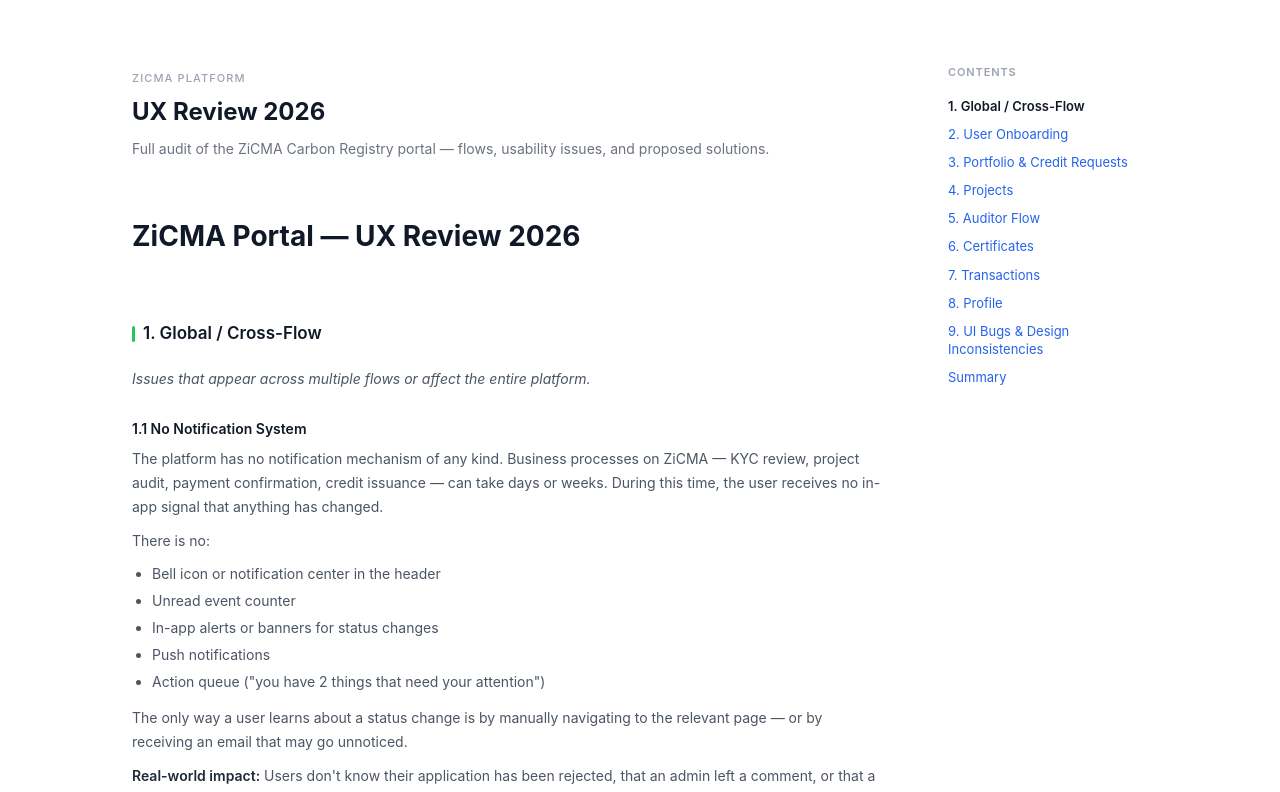
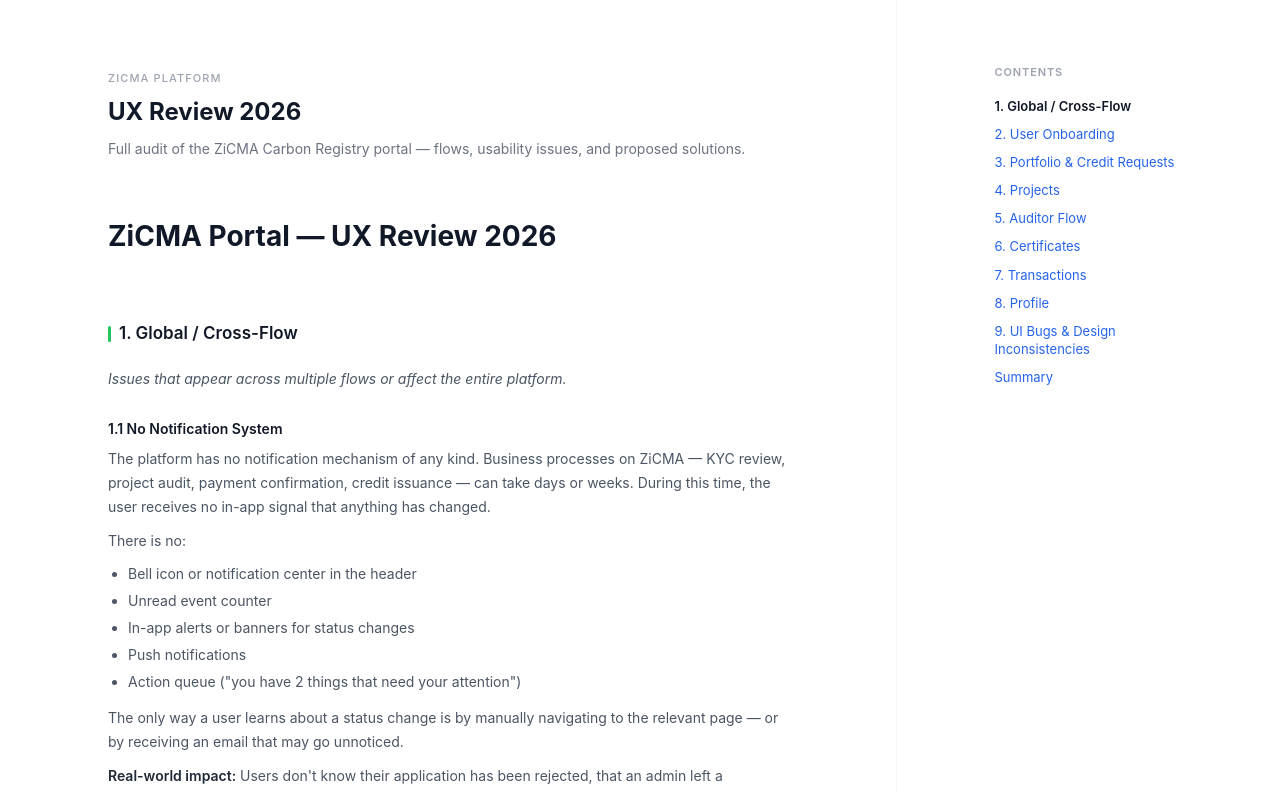
Before and after one commit to lixunoff/CV, a Next.js app: page /platformuxaudit in a window 1280 px wide. Shown: the top 792 px of the page. Built offline with nearby package versions, Linux system fonts and the light colour scheme.

Commit message:
feat: 70/30 split layout with centered content and nav

```diff
--- a/app/platformuxaudit/page.tsx
+++ b/app/platformuxaudit/page.tsx
@@ -44,15 +44,12 @@ function stripToc(markdown: string): string {
 
 function normalizeHeadings(markdown: string): string {
   const lines = markdown.split('\n');
-
   const step1: string[] = [];
   let inNumberedSection = true;
 
   for (let i = 0; i < lines.length; i++) {
     const line = lines[i];
-    if (line.startsWith('## ')) {
-      inNumberedSection = /^## \d+\./.test(line);
-    }
+    if (line.startsWith('## ')) inNumberedSection = /^## \d+\./.test(line);
     const h3Match = line.match(/^### (.+)$/);
     if (h3Match && inNumberedSection) {
       let isSubSection = false;
@@ -67,9 +64,7 @@ function normalizeHeadings(markdown: string): string {
     }
   }
 
-  let h2Num = '';
-  let h3Num = '';
-  let h4Counter = 0;
+  let h2Num = '', h3Num = '', h4Counter = 0;
   const result: string[] = [];
 
   for (const line of step1) {
@@ -78,14 +73,10 @@ function normalizeHeadings(markdown: string): string {
     const h4Match = line.match(/^#### (.+)$/);
 
     if (line.startsWith('## ')) {
-      h2Num = h2Match ? h2Match[1] : '';
-      h3Num = '';
-      h4Counter = 0;
+      h2Num = h2Match ? h2Match[1] : ''; h3Num = ''; h4Counter = 0;
       result.push(line);
     } else if (h3Match) {
-      h3Num = h3Match[1];
-      h4Counter = 0;
-      result.push(line);
+      h3Num = h3Match[1]; h4Counter = 0; result.push(line);
     } else if (h4Match) {
       const text = h4Match[1];
       if (/^\d/.test(text) || !h2Num) {
@@ -178,9 +169,7 @@ export default function PlatformUXAudit() {
     fetch('/ux-review-master.md')
       .then(r => r.text())
       .then(md => {
-        const stripped = stripToc(md);
-        const normalized = normalizeHeadings(stripped);
-        setContent(normalized);
+        setContent(normalizeHeadings(stripToc(md)));
         setToc(extractToc(md));
       });
   }, []);
@@ -208,10 +197,11 @@ export default function PlatformUXAudit() {
   }, []);
 
   return (
-    <div style={{ minHeight: '100vh', backgroundColor: '#fff' }}>
-      <div style={{ maxWidth: 1080, margin: '0 auto', padding: '4rem 2rem', display: 'flex', gap: '4rem', alignItems: 'flex-start' }}>
+    <div style={{ minHeight: '100vh', backgroundColor: '#fff', display: 'flex' }}>
 
-        <div style={{ flex: 1, minWidth: 0 }}>
+      {/* Left 70% — content */}
+      <div style={{ width: '70%', display: 'flex', justifyContent: 'center', padding: '4rem 2rem' }}>
+        <div style={{ width: '100%', maxWidth: 680 }}>
           <div style={{ marginBottom: '3.5rem' }}>
             <span style={{ fontSize: '0.6875rem', fontWeight: 500, color: '#9ca3af', textTransform: 'uppercase', letterSpacing: '0.1em' }}>ZiCMA Platform</span>
             <div style={{ marginTop: '0.375rem', fontSize: '1.5rem', fontWeight: 700, color: '#111827' }}>UX Review 2026</div>
@@ -222,8 +212,11 @@ export default function PlatformUXAudit() {
             <p style={{ fontSize: '0.75rem', color: '#9ca3af' }}>ZiCMA UX Review 2026 · Denis Lixunoff</p>
           </div>
         </div>
+      </div>
 
-        <nav style={{ width: 200, flexShrink: 0, position: 'sticky', top: '2rem', maxHeight: 'calc(100vh - 4rem)', overflowY: 'auto' }}>
+      {/* Right 30% — sticky nav */}
+      <div style={{ width: '30%', display: 'flex', justifyContent: 'center', borderLeft: '1px solid #f3f4f6' }}>
+        <nav style={{ width: '100%', maxWidth: 220, padding: '4rem 1rem', position: 'sticky', top: 0, height: '100vh', overflowY: 'auto' }}>
           <p style={{ fontSize: '0.6875rem', fontWeight: 600, color: '#9ca3af', textTransform: 'uppercase', letterSpacing: '0.08em', marginBottom: '0.75rem' }}>Contents</p>
           <ul style={{ listStyle: 'none', padding: 0, margin: 0 }}>
             {toc.map(item => {
@@ -238,8 +231,8 @@ export default function PlatformUXAudit() {
             })}
           </ul>
         </nav>
+      </div>
 
-      </div>
     </div>
   );
 }
```
